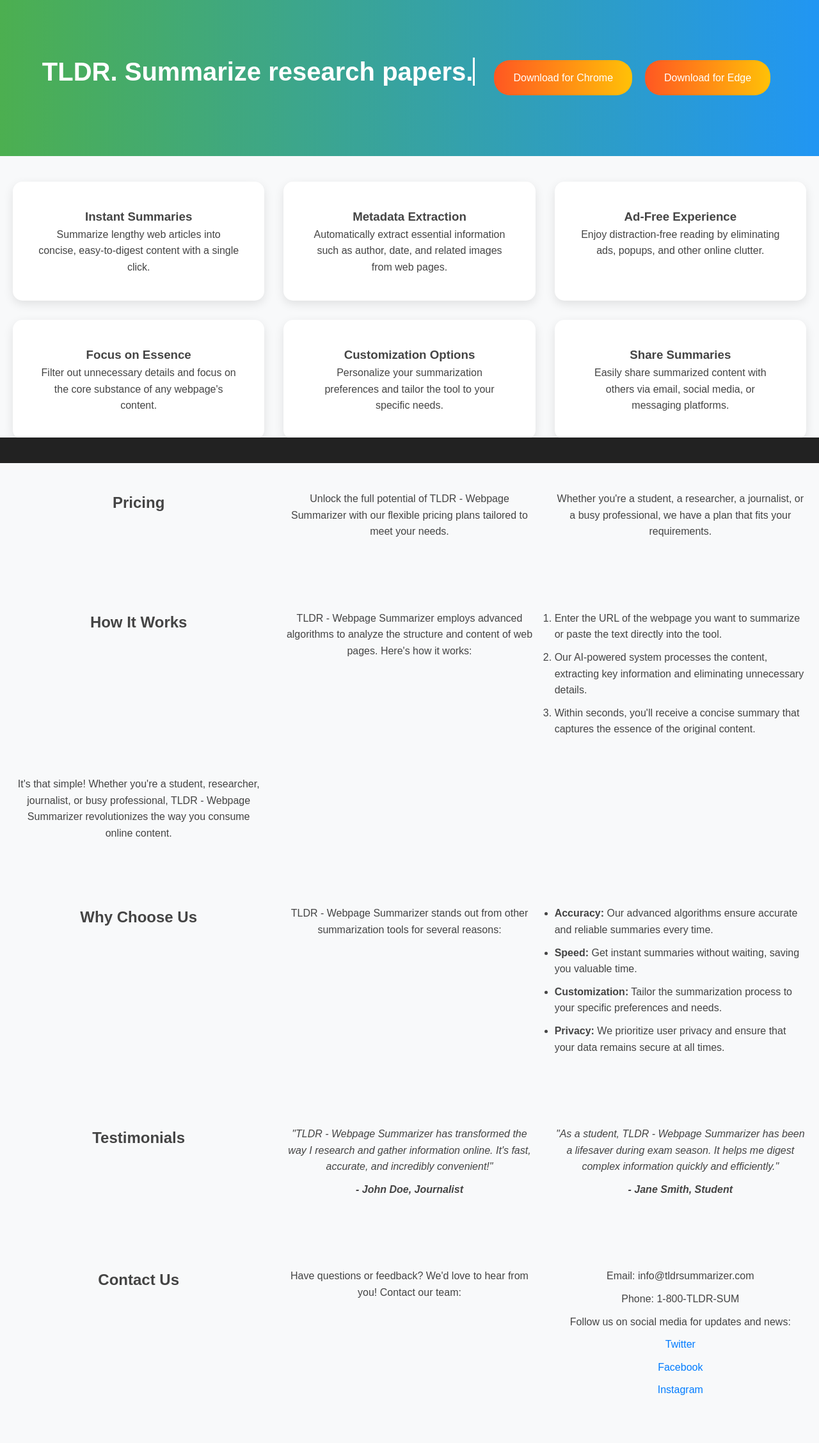
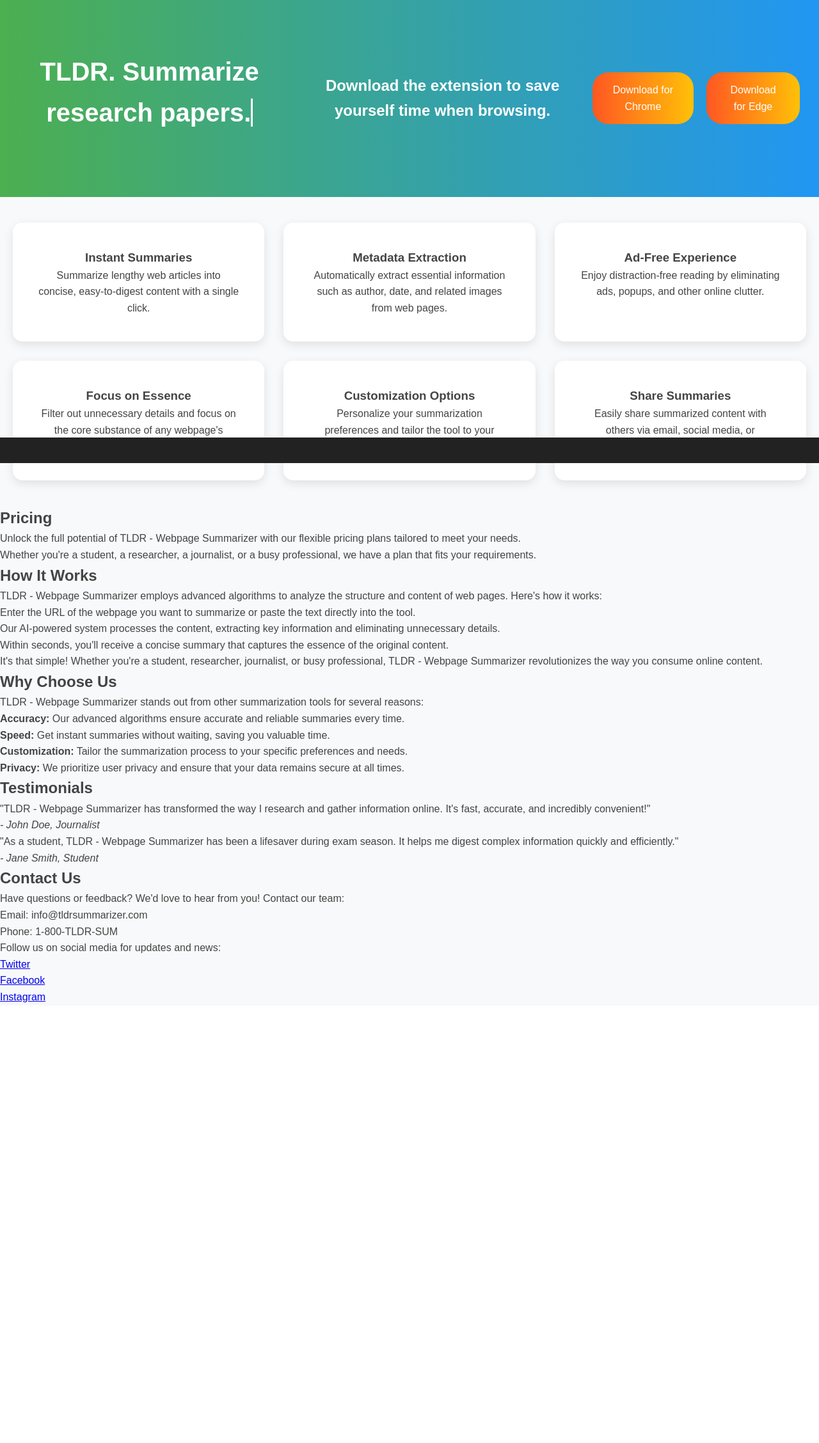
Before and after one commit to ZackFairSldrFrst/ZackFairSldrFrst.github.io, a PHP site: page / in a window 1280 px wide. Shown: the part 76-2332 px from the top of the page at 64% size. After the commit the page ends 1643 px from the top, so only its background shows below. Run offline with PHP 8.4, Linux system fonts and the light colour scheme; some libraries are stand-ins or nearby versions.

Commit message:
added h2

```diff
--- a/index.html
+++ b/index.html
@@ -19,6 +19,7 @@
                     </nav>
                     <div class="banner">
                             <h1>TLDR. Summarize <span class="typewrite" data-period="2000" data-type='["webpages.", "research papers.", "news.", "blogs.", "recipes."]'><span class="wrap"></span></span></h1>
+                            <h2>Download the extension to save yourself time when browsing.</h2>
                             <a href="https://chromewebstore.google.com/detail/page-summarizer/oilacejfpoonhegdhlhklckannjhmdgk" class="cta">Download for Chrome</a>
                             <a href="download.html" class="cta">Download for Edge</a>
                     </div>
--- a/styles.css
+++ b/styles.css
@@ -120,125 +120,3 @@
     bottom: 0;
     width: 100%;
 }
-/* How It Works Section */
-#how-it-works {
-    display: grid;
-    grid-template-columns: repeat(auto-fit, minmax(320px, 1fr));
-    gap: 30px;
-    padding: 40px 20px;
-    text-align: center;
-}
-
-#how-it-works h2 {
-    margin-bottom: 30px; /* added margin for better spacing */
-}
-
-#how-it-works p {
-    margin-bottom: 20px; /* added margin for better spacing */
-}
-
-#how-it-works ol {
-    text-align: left; /* aligned list items to the left */
-    margin-bottom: 20px; /* added margin for better spacing */
-}
-
-#how-it-works li {
-    margin-bottom: 10px; /* added margin for better spacing */
-}
-
-/* Why Choose Us Section */
-#why-choose-us {
-    display: grid;
-    grid-template-columns: repeat(auto-fit, minmax(320px, 1fr));
-    gap: 30px;
-    padding: 40px 20px;
-    text-align: center;
-}
-
-#why-choose-us h2 {
-    margin-bottom: 30px; /* added margin for better spacing */
-}
-
-#why-choose-us ul {
-    text-align: left; /* aligned list items to the left */
-    margin-bottom: 20px; /* added margin for better spacing */
-}
-
-#why-choose-us li {
-    margin-bottom: 10px; /* added margin for better spacing */
-}
-
-#why-choose-us li strong {
-    font-weight: bold; /* emphasized strong points */
-}
-
-/* Testimonials Section */
-#testimonials {
-    display: grid;
-    grid-template-columns: repeat(auto-fit, minmax(320px, 1fr));
-    gap: 30px;
-    padding: 40px 20px;
-    text-align: center;
-}
-
-#testimonials h2 {
-    margin-bottom: 30px; /* added margin for better spacing */
-}
-
-.testimonial {
-    margin-bottom: 30px; /* added margin for better spacing between testimonials */
-}
-
-.testimonial blockquote {
-    font-style: italic; /* italicized testimonials for emphasis */
-    margin-bottom: 10px; /* added margin for better spacing */
-}
-
-.testimonial cite {
-    font-weight: bold; /* emphasized citation */
-}
-
-/* Contact Us Section */
-#contact-us {
-    display: grid;
-    grid-template-columns: repeat(auto-fit, minmax(320px, 1fr));
-    gap: 30px;
-    padding: 40px 20px;
-    text-align: center;
-}
-
-#contact-us h2 {
-    margin-bottom: 30px; /* added margin for better spacing */
-}
-
-#contact-us ul {
-    list-style: none; /* removed list style */
-    margin-bottom: 20px; /* added margin for better spacing */
-}
-
-#contact-us ul li {
-    margin-bottom: 10px; /* added margin for better spacing */
-}
-
-#contact-us ul li a {
-    color: #007bff; /* changed link color */
-    text-decoration: none; /* removed underline */
-    transition: color 0.3s ease; /* smooth transition for link color */
-}
-
-#contact-us ul li a:hover {
-    color: #0056b3; /* changed link color on hover */
-}
-
-/* Pricing Section */
-#pricing {
-    display: grid;
-    grid-template-columns: repeat(auto-fit, minmax(320px, 1fr));
-    gap: 30px;
-    padding: 40px 20px;
-    text-align: center;
-}
-
-#pricing h2 {
-    margin-bottom: 30px; /* added margin for better spacing */
-}
```
